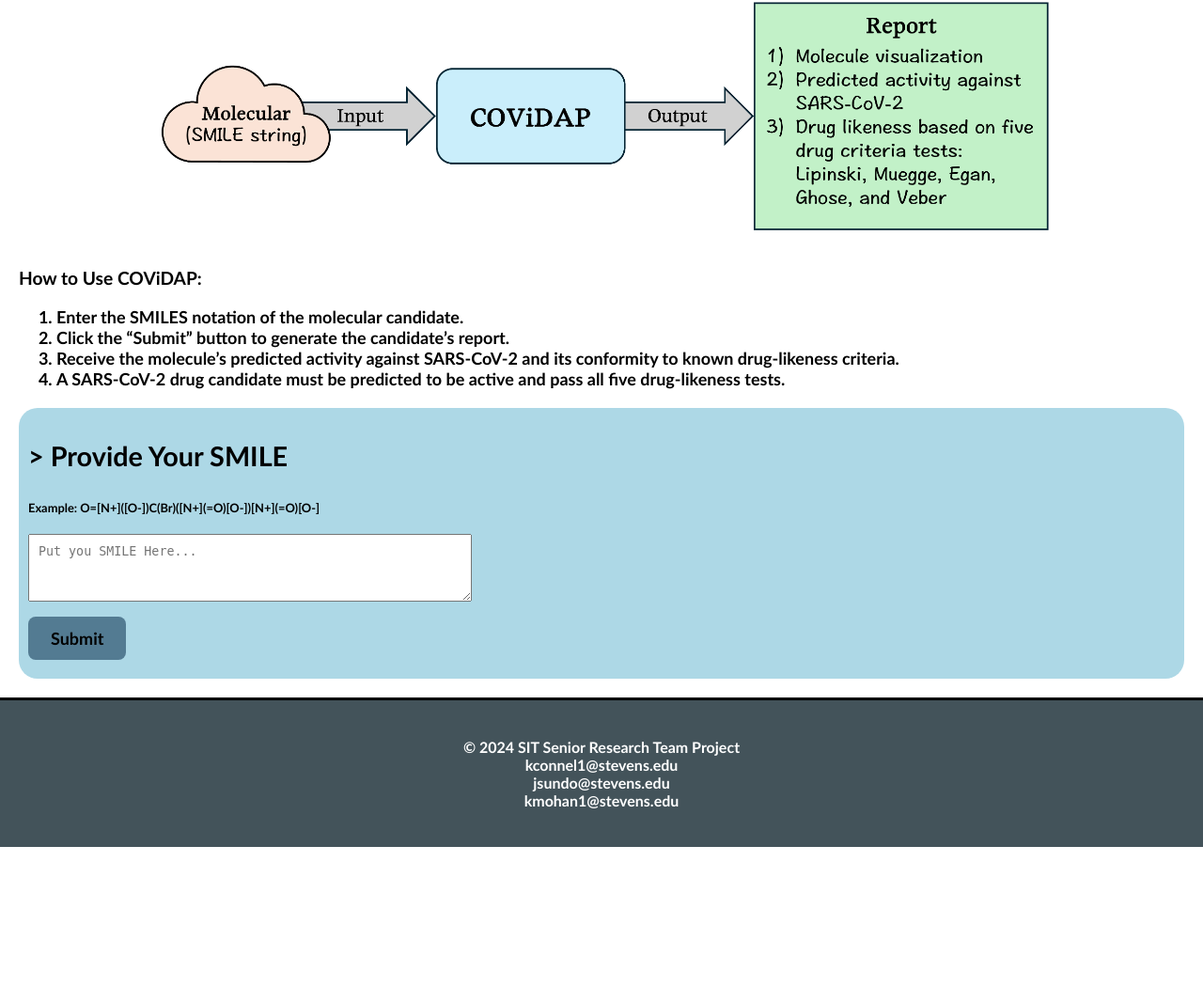
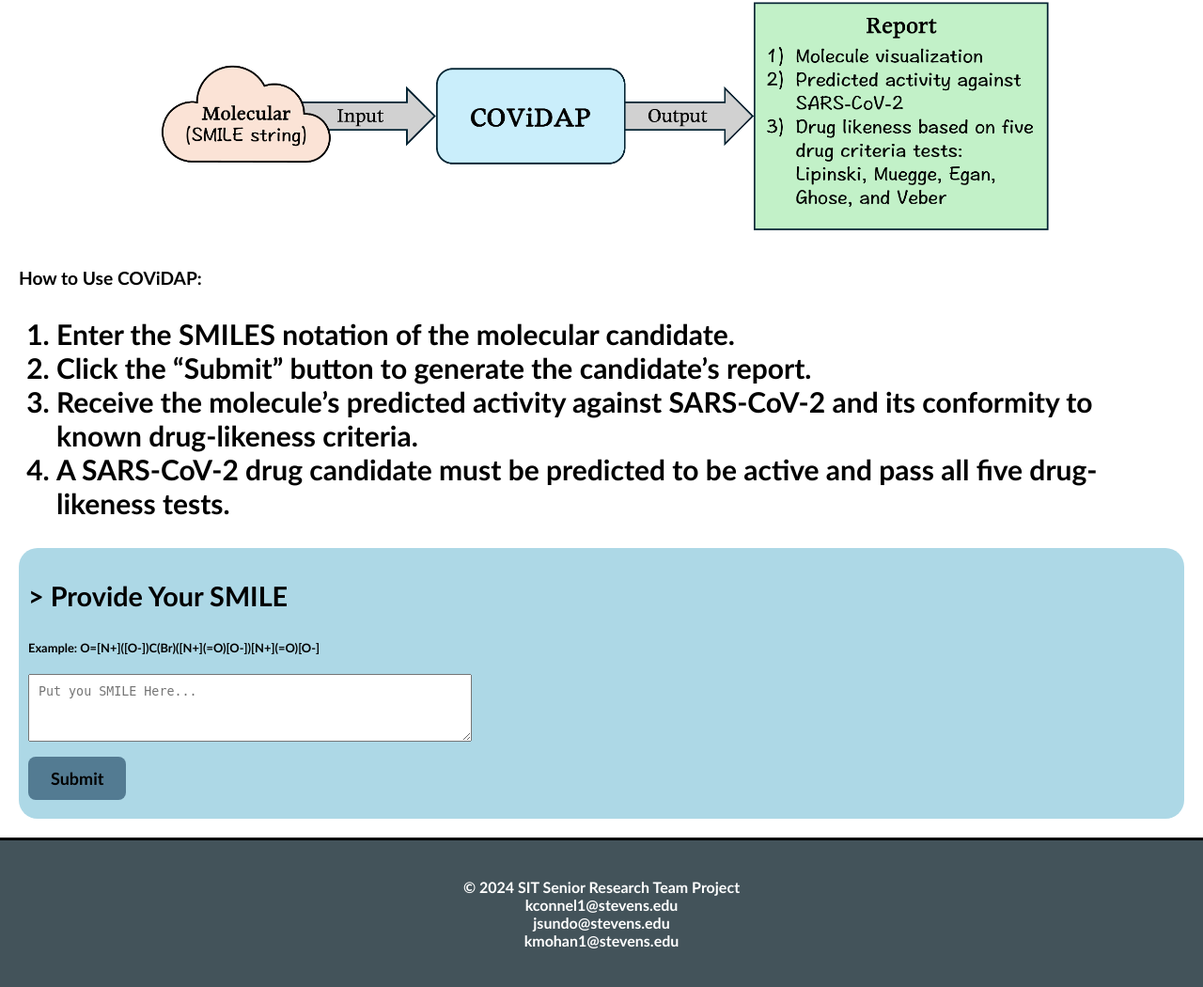
Before and after one commit to IEnWu/COViDAP, a Flask app: page / in a window 1280 px wide. Shown: the part 766-1816 px from the top of the page at 94% size. Before the commit the page ends 1667 px from the top, so only its background shows below. Run offline with Flask 3, Linux system fonts and the light colour scheme; parts of the project's set-up code (start-up, migrations or seed data) failed here and were passed over.

Commit message:
css test

```diff
--- a/templates/index.html
+++ b/templates/index.html
@@ -31,7 +31,7 @@
                     <img src="{{ url_for('static', filename='imgs/COVIDAP2.png') }}">
                 </div>
                 <p>How to Use COViDAP:</p>
-                <ol style="font-size: 18px;">
+                <ol style="font-size: 30px;">
                     <li>Enter the SMILES notation of the molecular candidate.</li>
                     <li>Click the “Submit” button to generate the candidate’s report.</li>
                     <li>Receive the molecule’s predicted activity against SARS-CoV-2 and its conformity to known drug-likeness criteria.</li>
```
